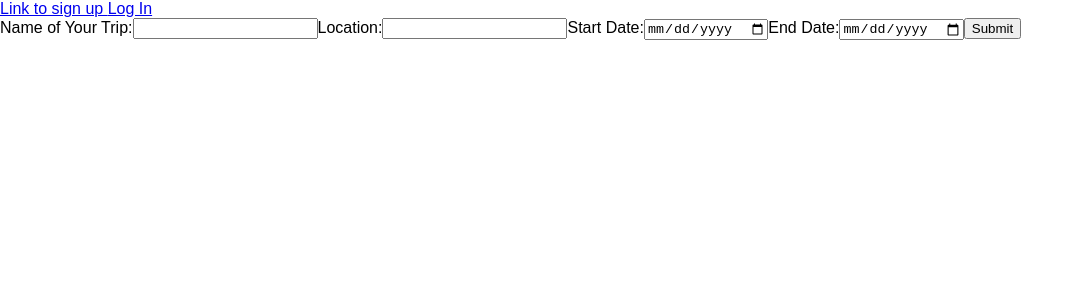
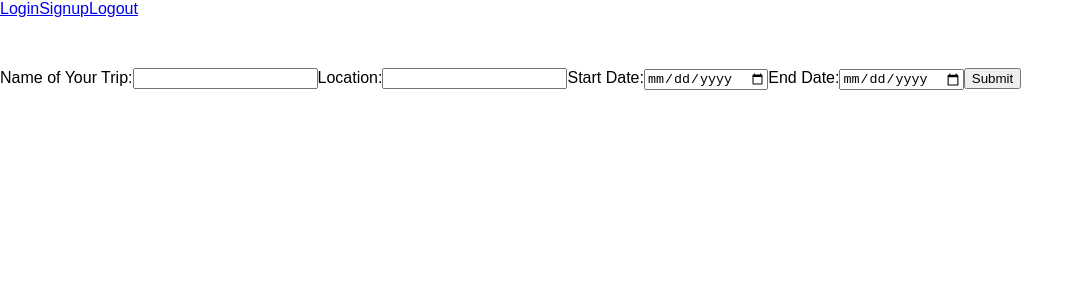
Before and after one commit to bother7/weather-trip-planner-frontend, a React (Create React App) app: page /trips in a window 1280 px wide. Shown: the top 300 px of the page, without its empty margins (0-1084 px from the left). Built offline with nearby package versions, Linux system fonts and the light colour scheme.

Commit message:
kennys first debug

```diff
--- a/src/App.css
+++ b/src/App.css
@@ -29,7 +29,7 @@
 
 
 .marquee {
-  height: 25px;
+  height: 50px;
   width: 800px;
 
   overflow: hidden;
@@ -39,7 +39,7 @@
 .marquee div {
   display: block;
   width: 200%;
-  height: 30px;
+  height: 50px;
 
   position: absolute;
   overflow: hidden;
@@ -50,6 +50,8 @@
 .marquee span {
   float: left;
   width: 200%;
+  height: 45px;
+  font-size: 40px;
 }
 
 @keyframes marquee {
--- a/src/App.js
+++ b/src/App.js
@@ -2,8 +2,9 @@ import React, { Component } from 'react';
 import TripContainer from './components/TripContainer'
 import UserLogin from './components/UserLogin'
 import UserSignUp from './components/UserSignUp'
+import Nav from './components/Nav'
 import './App.css';
-import {Route, Link, Redirect} from 'react-router-dom'
+import {Route, Link, Redirect, NavLink} from 'react-router-dom'
 
 class App extends Component {
   state = {
@@ -15,14 +16,21 @@ class App extends Component {
   }
 
   handleLogin = (userInfo) => {
+    console.log(this.state)
     this.setState({
       loggedIn: true,
       user_id: userInfo.id,
       username: userInfo.username,
       name: userInfo.name
     })
+    this.fetchTrips()
   }
 
+  fetchTrips = () => {
+    fetch(`http://localhost:3000/api/v1/tripwithuser/${localStorage.getItem('user_id')}`)
+    .then((resp) => resp.json())
+    .then((trips) => {this.setState({trips: trips})})
+  }
   signOut = (event) => {
     event.preventDefault()
     localStorage.removeItem('user_id')
@@ -31,22 +39,46 @@ class App extends Component {
       loggedIn: false,
       user_id: null,
       username: null,
-      name: null
+      name: null,
+      trips: []
     })
   }
 
+  componentDidMount(){
+    if(this.state.loggedIn === true){
+      this.fetchTrips()
+    }
+  }
 
+  handleTripSubmit = (event) => {
+    event.preventDefault()
+      fetch("http://localhost:3000/api/v1/user_trips", {
+        method: 'POST',
+        headers: {
+          'Content-Type': 'application/json'
+        },
+        body: JSON.stringify({
+          name: this.state.newTripName,
+          user_id: localStorage.getItem("user_id")
+        })
+      }).then(response => response.json())
+      .then((tripInfo) => {
+        this.setState({
+          trips: [...this.state.trips, tripInfo]
+        })
+      }).then(something => console.log(this.state))
+    console.log(this.state.newTripName, this.state.newLocation)
+  }
 
   render() {
-    console.log(this.state)
-
+     console.log(this.state.trips)
       return (
         <div>
+          <Route path="/" render = {(props) => { return <Nav {...props} signOut={this.signOut}/>}}/>
           <Route path="/signup" render = {(props) => { return <UserSignUp handleLogin={this.handleLogin} {...props}/>}} />
-          <Link to='/signup' > Link to sign up </Link>
           <Route path="/login" render = {(props) => { return <UserLogin handleLogin={this.handleLogin} {...props}/>}} />
-          <Link to='/login'> Log In </Link>
-          <Route path="/trips" render = {(props) => {return <TripContainer />}} />
+          <div className="marquee"><div><span>Welcome to Kenny strip planner</span></div></div>
+          <Route path="/trips" render = {(props) => {return <TripContainer {...props} loggedIn={this.state.loggedIn} handleTripSubmit={this.handleTripSubmit} trips={this.state.trips}/>}} />
         </div>
       );
   }
--- /dev/null
+++ b/src/components/Nav.js
@@ -0,0 +1,19 @@
+import React from 'react';
+import {NavLink} from 'react-router-dom'
+
+class Nav extends React.Component {
+
+  render() {
+    console.log(this.props)
+    return (
+      <div className="ui secondary menu">
+        <NavLink activeClassName="active" className="item" to="/login">Login</NavLink>
+        <NavLink activeClassName="active" className="item" to="/signup">Signup</NavLink>
+        <NavLink className="item right" to="/" onClick={this.props.signOut}>Logout</NavLink>
+      </div>
+    )
+  }
+}
+
+
+export default Nav
--- a/src/components/Trip.js
+++ b/src/components/Trip.js
@@ -1,7 +1,7 @@
 import React from 'react';
 
 const Trip = (props) => {
-  return (<div> kenny sucks </div>)
+  return (<div> {props.name} </div>)
 }
 
 export default Trip
--- a/src/components/TripContainer.js
+++ b/src/components/TripContainer.js
@@ -7,29 +7,9 @@ export default class TripContainer extends React.Component {
     newTripName: "",
     newLocation: "",
     newTripStart: "",
-    newTripEnd: "",
-    trips: []
+    newTripEnd: ""
   }
-  handleTripSubmit = (event) => {
-    event.preventDefault()
-    console.log(this.props.user_id)
-      fetch("http://localhost:3000/api/v1/user_trips", {
-        method: 'POST',
-        headers: {
-          'Content-Type': 'application/json'
-        },
-        body: JSON.stringify({
-          name: this.state.newTripName,
-          user_id: localStorage.getItem("user_id")
-        })
-      }).then(response => response.json())
-      .then((tripInfo) => {
-        this.setState({
-          trips: [...this.state.trips, tripInfo]
-        })
-      }).then(something => console.log(this.state))
-    console.log(this.state.newTripName, this.state.newLocation)
-  }
+
   changeTripName = (event) => {
     this.setState({newTripName: event.target.value})
     console.log("change trip name")
@@ -47,23 +27,19 @@ export default class TripContainer extends React.Component {
     console.log("set end date")
   }
 
-  componentDidMount(){
-    if(localStorage.getItem('user_id') !== null){
-      fetch(`http://localhost:3000/api/v1/tripwithuser/${localStorage.getItem('user_id')}`)
-      .then((resp) => resp.json())
-      .then((trips) => {
-        this.setState({
-          trips: trips
-        })
-        console.log(this.state);
-      })
-    }
-  }
 
+  // shouldComponentUpdate(nextProps, nextState) {
+  //   // debugger
+  //   console.log(this.state.trips)
+  //   return (nextProps["loggedIn"] === "false" || nextProps["loggedIn"] === "true")
+  // }
+  // componentWillUpdate(nextProps, nextState) {
+  //   this.setState(nextState)
+  // }
   render() {
     return (<div>
       <TripForm handleTripSubmit={this.handleTripSubmit} changeTripName={this.changeTripName} newTripName={this.state.newTripName} changeLocation={this.changeLocation} location={this.state.location} changeTripStart={this.changeTripStart} changeTripEnd={this.changeTripEnd}/>
-        <TripList allTrips={this.state.trips}/>
+        <TripList allTrips={this.props.trips}/>
       </div>)
   }
 }
```
